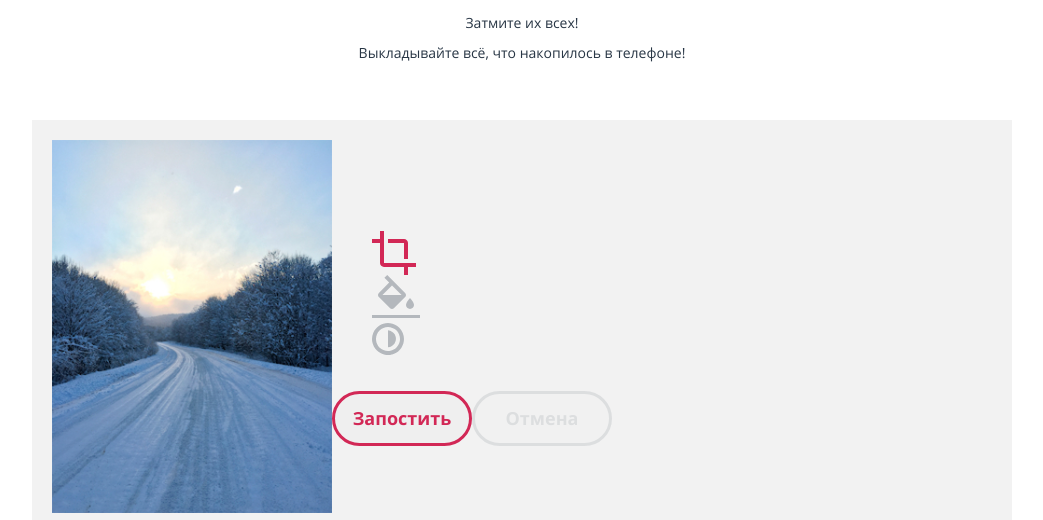
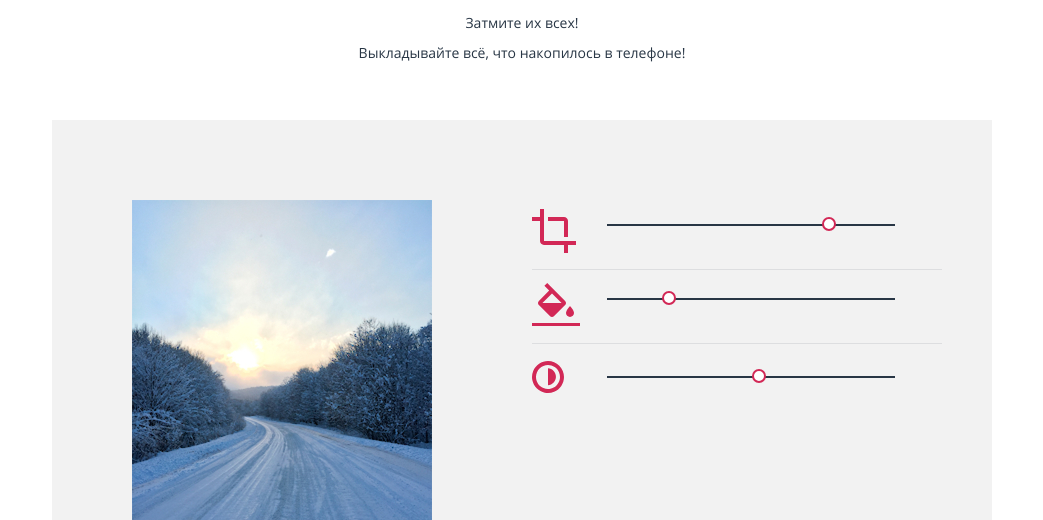
Before and after one commit to htmlacademy-adaptive/1239573-pink-25, a website: page source/photo.html in a window 1280 px wide. Shown: the part 1930-2450 px from the top of the page, without its empty margins (118-1161 px from the left). Drawn offline with nearby package versions, Linux system fonts and the light colour scheme; files that its build step writes are made by us from their sources.

Commit message:
Переверстал форму добавления фотографии

```diff
--- a/source/less/blocks/add-photo.less
+++ b/source/less/blocks/add-photo.less
@@ -13,21 +13,24 @@
   margin: 0;
 }
 
+.add-photo--wrapper {
+  background-color: @basic-grey;
+}
+
 .form-photo {
   display: flex;
   flex-direction: column;
   flex-wrap: wrap;
   margin: auto;
   align-items: center;
-  background-color: @basic-grey;
-  padding: 20px 20px 30px;
+  padding: 20px 0 30px;
   margin-bottom: 40px;
   position: relative;
   width: 320px;
 }
 
 .form-photo__image {
-  max-width: 280px;
+  width: 280px;
   height: auto;
 }
 
@@ -39,20 +42,9 @@
 }
 
 .form-photo__button-wrapper {
-  max-width: 280px;
-  margin: auto;
+  width: 280px;
+  margin-top: 40px;
 }
-
-// .form-photo::before {
-//   content: "";
-//   position: absolute;
-//   width: 100%;
-//   height: 1px;
-//   background: @dark-blue;
-//   opacity: 0.1;
-//   left: 0;
-//   bottom: 200px;
-// }
 
 .form-photo__button {
   font-weight: 700;
@@ -73,23 +65,11 @@
   opacity: 0.1;
 }
 
-.form-photo__bar {
-  width: 240px;
-  height: 2px;
-  background: @dark-blue;
-  margin-bottom: 70px;
-}
-
-.form-photo__fill,
-.form-photo__brightness {
-  display: none;
-}
-
 .form-photo__icons {
   display: flex;
-  justify-content: space-between;
-  width: 200px;
-  padding: 36px 20px;
+  justify-content: space-around;
+  width: 240px;
+  padding: 40px 20px 60px;
 }
 
 .photo__icons-crop {
@@ -114,7 +94,18 @@
   margin-top: 5px;
 }
 
-.form-photo__toggle::after {
+.photo__icons-crop::before {
+  content: "";
+  position: absolute;
+  width: 240px;
+  height: 2px;
+  background: @dark-blue;
+  // margin-bottom: 70px;
+  top: 108px;
+  left: 20px;
+}
+
+.photo__icons-crop::after {
   content: "";
   position: absolute;
   width: 10px;
@@ -123,7 +114,23 @@
   border: 2px solid @special-pink;
   border-radius: 50%;
   right: 25%;
-  top: 110px;
+  top: 102px;
+}
+
+.photo__icons--underline::after {
+  content: "";
+  position: absolute;
+  width: 320px;
+  height: 1px;
+  background: @dark-blue;
+  opacity: 0.1;
+  top: 148px;
+  left: -20px;
+}
+
+.underline-fill,
+.underline-contrast {
+  display: none;
 }
 
 @media (min-width: @tablet-width) {
@@ -134,8 +141,124 @@
     width: 620px;
   }
 
+  .form-photo__wrapper {
+    width: 260px;
+  }
+
+  .form-photo__image {
+    width: 300px;
+  }
+
   .form-photo__icons {
     flex-direction: column;
+    width: 260px;
+    padding: 20px;
+  }
+
+  .photo__icons {
+    margin-bottom: 20px;
+    position: relative;
+  }
+
+  .photo__icons-crop {
+    width: 44px;
+    height: 44px;
+    background-image: url("../img/crop-tab.svg");
+    background-repeat: no-repeat;
+  }
+
+  .photo__icons-fill {
+    width: 48px;
+    height: 43px;
+    background-image: url("../img/fill-tab.svg");
+    background-repeat: no-repeat;
+  }
+
+  .photo__icons-contrast {
+    width: 32px;
+    height: 32px;
+    background-image: url("../img/contrast-tab.svg");
+    background-repeat: no-repeat;
+    margin-top: 5px;
+  }
+
+  .photo__icons-crop::before {
+    width: 202px;
+    top: 10px;
+    left: 40px;
+  }
+
+  .photo__icons-crop::after {
+    left: 180px;
+    top: 4px;
+  }
+
+  .photo__icons-fill::before {
+    content: "";
+    position: absolute;
+    width: 202px;
+    height: 2px;
+    background: @dark-blue;
+    top: 10px;
+    left: 40px;
+  }
+
+  .photo__icons-fill::after {
+    content: "";
+    position: absolute;
+    width: 10px;
+    height: 10px;
+    background-color: @basic-white;
+    border: 2px solid @special-pink;
+    border-radius: 50%;
+    left: 70px;
+    top: 4px;
+  }
+
+  .photo__icons-contrast::before {
+    content: "";
+    position: absolute;
+    width: 202px;
+    height: 2px;
+    background: @dark-blue;
+    top: 10px;
+    left: 40px;
+  }
+
+  .photo__icons-contrast::after {
+    content: "";
+    position: absolute;
+    width: 10px;
+    height: 10px;
+    background-color: @basic-white;
+    border: 2px solid @special-pink;
+    border-radius: 50%;
+    left: 130px;
+    top: 4px;
+  }
+
+  .photo__icons--underline::after {
+    content: "";
+    position: absolute;
+    width: 275px;
+    height: 1px;
+    background: @dark-blue;
+    opacity: 0.1;
+    top: 40px;
+    left: 0;
+  }
+
+  .underline-fill,
+  .underline-contrast {
+    display: block;
+  }
+
+  .form-photo__button-wrapper {
+    width: 260px;
+  }
+
+  .form-photo__button {
+    width: 260px;
   }
 }
 
@@ -145,12 +268,86 @@
     justify-content: start;
   }
 
+  .add-photo--wrapper {
+    width: 940px;
+    margin: auto;
+  }
+
   .form-photo__button-wrapper {
     display: flex;
+    justify-content: space-between;
+    width: 410px;
+    margin-top: 100px;
+  }
+
+  .form-photo__image {
+    padding: 60px 80px;
+  }
+
+  .form-photo__wrapper {
+    width: 410px;
+    align-items: flex-start;
   }
 
   .form-photo__button {
-    min-width: none;
     width: 183px;
   }
+
+  .photo__icons {
+    margin-bottom: 30px;
+  }
+
+  .photo__icons-crop {
+    background-image: url("../img/crop-desktop.svg");
+  }
+
+  .photo__icons-fill {
+    background-image: url("../img/fill-desktop.svg");
+  }
+
+  .photo__icons-contrast {
+    background-image: url("../img/contrast-desktop.svg");
+  }
+
+  .photo__icons-crop::before {
+    width: 288px;
+    top: 15px;
+    left: 75px;
+  }
+
+  .photo__icons-crop::after {
+    left: 290px;
+    top: 8px;
+  }
+
+  .photo__icons-fill::before {
+    width: 288px;
+    top: 15px;
+    left: 75px;
+  }
+
+  .photo__icons-fill::after {
+    left: 130px;
+    top: 8px;
+  }
+
+  .photo__icons-contrast::before {
+    width: 288px;
+    top: 15px;
+    left: 75px;
+  }
+
+  .photo__icons-contrast::after {
+    left: 220px;
+    top: 8px;
+  }
+
+  .photo__icons--underline::after {
+    width: 410px;
+    top: 60px;
+  }
+
+  .underline-contrast {
+    display: none;
+  }
 }
--- a/source/photo.html
+++ b/source/photo.html
@@ -101,19 +101,20 @@
         <p class="add-photo__caption">Затмите их всех! </p>
         <p class="add-photo__caption">Выкладывайте всё, что накопилось в телефоне!</p>
       </div>
+      <div class="add-photo--wrapper">
         <form class="form-photo" action="https://echo.htmlacademy.ru/">
           <img class="form-photo__image" src="img/winter-road.jpg" width="100%" height="auto" alt="Зимняя дорога">
           <div class="form-photo__wrapper">
 
             <div class="form-photo__icons">
-            <div class="photo__icons-crop">
-              <!-- <div class="photo__icons-crop photo__icons__current form-photo__bar form-photo__crop form-photo__toggle">   -->
+              <div class="photo__icons photo__icons-crop">
+                <div class="photo__icons--underline underline-crop"> </div>
               </div>
-            <div class="photo__icons-fill">
-              <!-- <div class="photo__icons-fill form-photo__bar form-photo__fill"> -->
+              <div class="photo__icons photo__icons-fill">
+                <div class="photo__icons--underline underline-fill"> </div>
               </div>
-            <div class="photo__icons-contrast">
-              <!-- <div class="photo__icons-contrast form-photo__bar form-photo__brightness"> -->
+              <div class="photo__icons photo__icons-contrast">
+                <div class="photo__icons--underline underline-contrast"> </div>
               </div>
             </div>
 
@@ -123,6 +124,7 @@
             </div>
           </div>
         </form>
+      </div>
     </section>
   </main>
   <!-- Подвал -->
```
Also changed, not shown: source/img/contrast-desktop.svg (added), source/img/contrast-tab.svg (added), source/img/crop-desktop.svg (added), source/img/crop-tab.svg (added), source/img/fill-desktop.svg (added), source/img/fill-tab.svg (added). Lines whose indentation alone changed are shown as unchanged.
